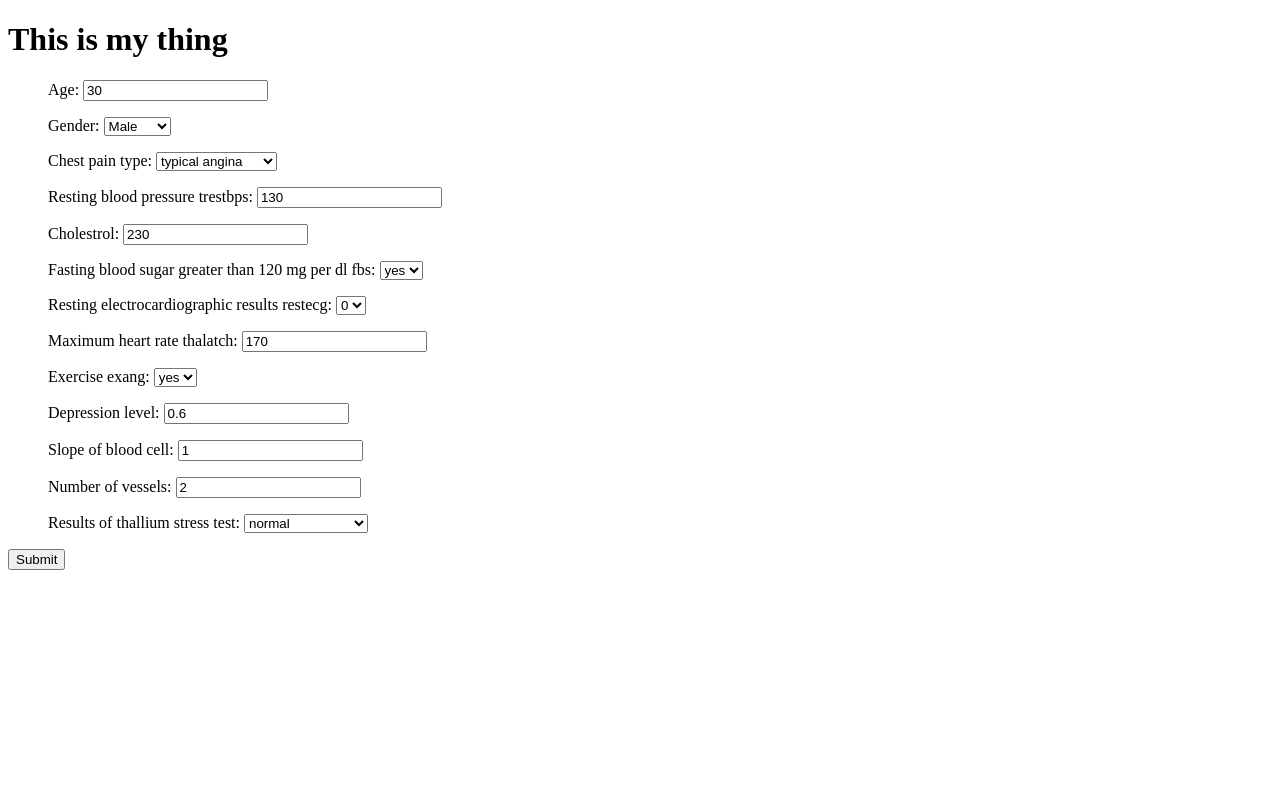
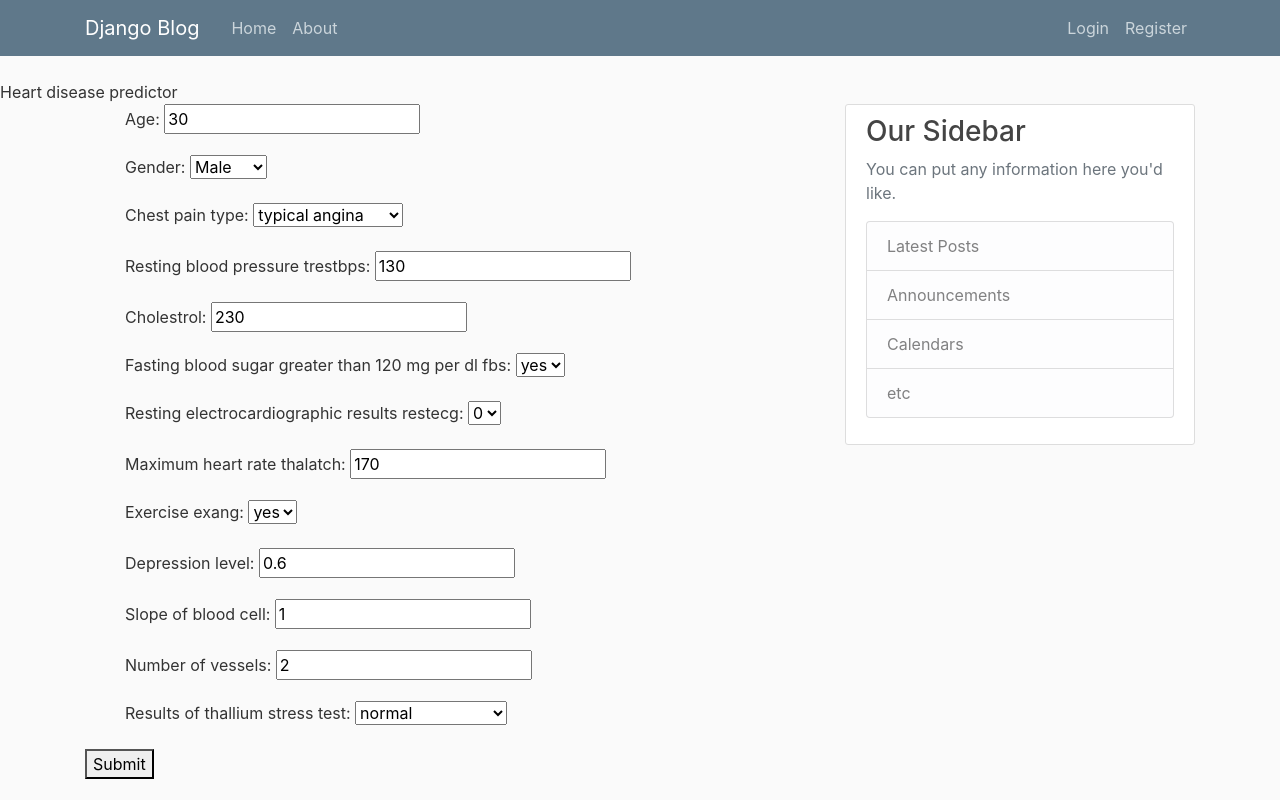
Before and after one commit to MarkosMuche/api, a Django app: template predictor/templates/predictor/predict.html in a window 1280 px wide. Run offline with Django 3.2, Linux system fonts and the light colour scheme; the template is opened without the code that fills it: values that come from a table or form of the project are taken from there, others are empty; parts of the project's set-up code (start-up, migrations or seed data) failed here and were passed over; some libraries are stand-ins or nearby versions.

Commit message:
Added bootstratp

```diff
--- /dev/null
+++ b/predictor/static/predictor/main.css
@@ -0,0 +1,84 @@
+body {
+  background: #fafafa;
+  color: #333333;
+  margin-top: 5rem;
+}
+
+h1, h2, h3, h4, h5, h6 {
+  color: #444444;
+}
+
+ul {
+  margin: 0;
+}
+
+.bg-steel {
+  background-color: #5f788a;
+}
+
+.site-header .navbar-nav .nav-link {
+  color: #cbd5db;
+}
+
+.site-header .navbar-nav .nav-link:hover {
+  color: #ffffff;
+}
+
+.site-header .navbar-nav .nav-link.active {
+  font-weight: 500;
+}
+
+.content-section {
+  background: #ffffff;
+  padding: 10px 20px;
+  border: 1px solid #dddddd;
+  border-radius: 3px;
+  margin-bottom: 20px;
+}
+
+.article-title {
+  color: #444444;
+}
+
+a.article-title:hover {
+  color: #428bca;
+  text-decoration: none;
+}
+
+.article-content {
+  white-space: pre-line;
+}
+
+.article-img {
+  height: 65px;
+  width: 65px;
+  margin-right: 16px;
+}
+
+.article-metadata {
+  padding-bottom: 1px;
+  margin-bottom: 4px;
+  border-bottom: 1px solid #e3e3e3
+}
+
+.article-metadata a:hover {
+  color: #333;
+  text-decoration: none;
+}
+
+.article-svg {
+  width: 25px;
+  height: 25px;
+  vertical-align: middle;
+}
+
+.account-img {
+  height: 125px;
+  width: 125px;
+  margin-right: 20px;
+  margin-bottom: 16px;
+}
+
+.account-heading {
+  font-size: 2.5rem;
+}
--- /dev/null
+++ b/predictor/templates/base.html
@@ -0,0 +1,81 @@
+{% load static%}
+<!DOCTYPE html>
+<html>
+
+<head>
+
+    <!-- Required meta tags -->
+    <meta charset="utf-8">
+    <meta name="viewport" content="width=device-width, initial-scale=1, shrink-to-fit=no">
+
+    <!-- Bootstrap CSS -->
+    <link rel="stylesheet" href="https://maxcdn.bootstrapcdn.com/bootstrap/4.0.0/css/bootstrap.min.css"
+        integrity="sha384-Gn5384xqQ1aoWXA+058RXPxPg6fy4IWvTNh0E263XmFcJlSAwiGgFAW/dAiS6JXm" crossorigin="anonymous">
+
+    <link rel="stylesheet" type="text/css" href="{%static 'predicor/main.css'%}" {% if title %} <title>Heart disease
+    predictor - {{ title }}</title>
+    {% else %}
+    <title>Heart disease predictor</title>
+    {% endif %}
+</head>
+
+<body>
+    <header class="site-header">
+        <nav class="navbar navbar-expand-md navbar-dark bg-steel fixed-top">
+            <div class="container">
+                <a class="navbar-brand mr-4" href="/">Django Blog</a>
+                <button class="navbar-toggler" type="button" data-toggle="collapse" data-target="#navbarToggle"
+                    aria-controls="navbarToggle" aria-expanded="false" aria-label="Toggle navigation">
+                    <span class="navbar-toggler-icon"></span>
+                </button>
+                <div class="collapse navbar-collapse" id="navbarToggle">
+                    <div class="navbar-nav mr-auto">
+                        <a class="nav-item nav-link" href="/">Home</a>
+                        <a class="nav-item nav-link" href="/about">About</a>
+                    </div>
+                    <!-- Navbar Right Side -->
+                    <div class="navbar-nav">
+                        <a class="nav-item nav-link" href="#">Login</a>
+                        <a class="nav-item nav-link" href="#">Register</a>
+                    </div>
+                </div>
+            </div>
+        </nav>
+    </header>
+    <main role="main" class="container">
+        <div class="row">
+            <div class="col-md-8">
+                {% block content %}{% endblock %}
+            </div>
+            <div class="col-md-4">
+                <div class="content-section">
+                    <h3>Our Sidebar</h3>
+                    <p class='text-muted'>You can put any information here you'd like.
+                    <ul class="list-group">
+                        <li class="list-group-item list-group-item-light">Latest Posts</li>
+                        <li class="list-group-item list-group-item-light">Announcements</li>
+                        <li class="list-group-item list-group-item-light">Calendars</li>
+                        <li class="list-group-item list-group-item-light">etc</li>
+                    </ul>
+                    </p>
+                </div>
+            </div>
+        </div>
+    </main>
+
+
+
+    <!-- Optional JavaScript -->
+    <!-- jQuery first, then Popper.js, then Bootstrap JS -->
+    <script src="https://code.jquery.com/jquery-3.2.1.slim.min.js"
+        integrity="sha384-KJ3o2DKtIkvYIK3UENzmM7KCkRr/rE9/Qpg6aAZGJwFDMVNA/GpGFF93hXpG5KkN"
+        crossorigin="anonymous"></script>
+    <script src="https://cdnjs.cloudflare.com/ajax/libs/popper.js/1.12.9/umd/popper.min.js"
+        integrity="sha384-ApNbgh9B+Y1QKtv3Rn7W3mgPxhU9K/ScQsAP7hUibX39j7fakFPskvXusvfa0b4Q"
+        crossorigin="anonymous"></script>
+    <script src="https://maxcdn.bootstrapcdn.com/bootstrap/4.0.0/js/bootstrap.min.js"
+        integrity="sha384-JZR6Spejh4U02d8jOt6vLEHfe/JQGiRRSQQxSfFWpi1MquVdAyjUar5+76PVCmYl"
+        crossorigin="anonymous"></script>
+</body>
+
+</html>
--- a/predictor/templates/predictor/predict.html
+++ b/predictor/templates/predictor/predict.html
@@ -1,20 +1,6 @@
-<!DOCTYPE html>
-<html lang="en">
+{% extends 'base.html'%}
 
-<head>
-    <meta charset="UTF-8">
-    <meta http-equiv="X-UA-Compatible" content="IE=edge">
-    <meta name="viewport" content="width=device-width, initial-scale=1.0">
-    <title>My API</title>
-</head>
-
-<body>
-
-    <h1>This is my thing</h1>
-
-    <article>
-
-        <section>
+{% block content%}
 <form action="{% url 'predict'%}" method="POST">
 
     {% csrf_token %}
@@ -26,10 +12,5 @@
         <button>Submit</button>
     </div>
 </form>
-        </section>
 
-    </article>
-
-</body>
-
-</html>
+{% endblock%}
```
Also changed, not shown: predictor/templates/index.html (+3 -13 lines), predictor/templates/predictor/result.html (+3 -11 lines). Lines whose indentation alone changed are shown as unchanged.
